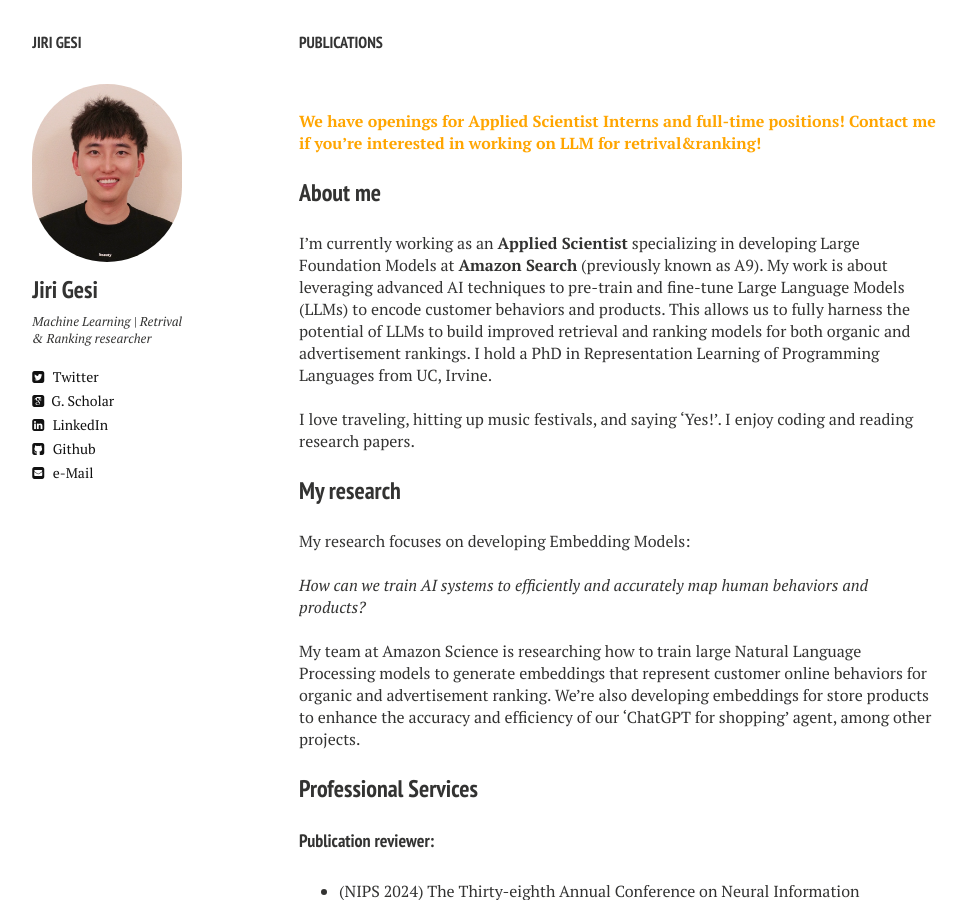
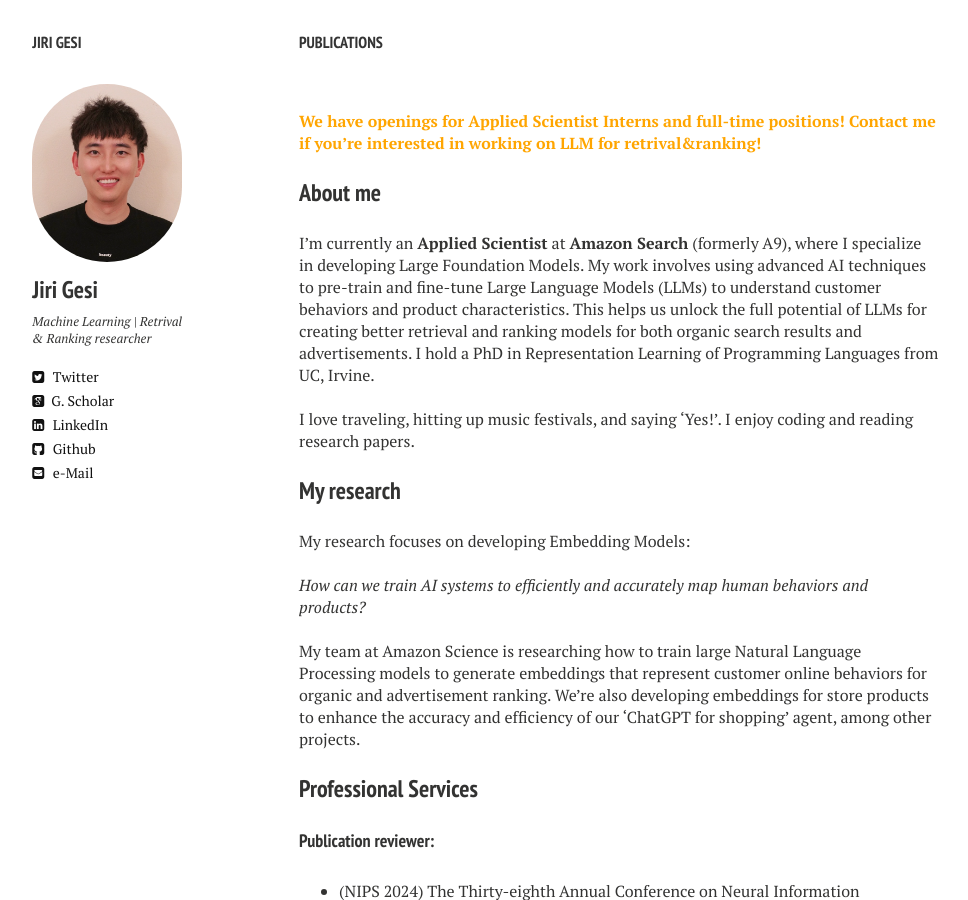
Before and after one commit to Jirigesi/Jirigesi.github.io, a Jekyll site: the page built from index.md, in a window 1280 px wide and 900 px high. Shown: the whole window, without its empty margins (21-989 px from the left). Built offline with Jekyll 4.4.1, drawn with Linux system fonts in a browser that asks for light colours; nearby versions of some CDN libraries; comment, search, counter and statistics services are not loaded.

Commit message:
Update index.md

```diff
--- a/index.md
+++ b/index.md
@@ -9,7 +9,7 @@ tags: [Jekyll, theme, responsive, blog, template]
 
 ### About me
 
-I'm currently working as an **Applied Scientist** specializing in developing Large Foundation Models at **Amazon Search** (previously known as A9). My work is about leveraging advanced AI techniques to pre-train and fine-tune Large Language Models (LLMs) to encode customer behaviors and products. This allows us to fully harness the potential of LLMs to build improved retrieval and ranking models for both organic and advertisement rankings. I hold a PhD in Representation Learning of Programming Languages from UC, Irvine.
+I'm currently an **Applied Scientist** at **Amazon Search** (formerly A9), where I specialize in developing Large Foundation Models. My work involves using advanced AI techniques to pre-train and fine-tune Large Language Models (LLMs) to understand customer behaviors and product characteristics. This helps us unlock the full potential of LLMs for creating better retrieval and ranking models for both organic search results and advertisements. I hold a PhD in Representation Learning of Programming Languages from UC, Irvine.
 
 <br />
 
```
